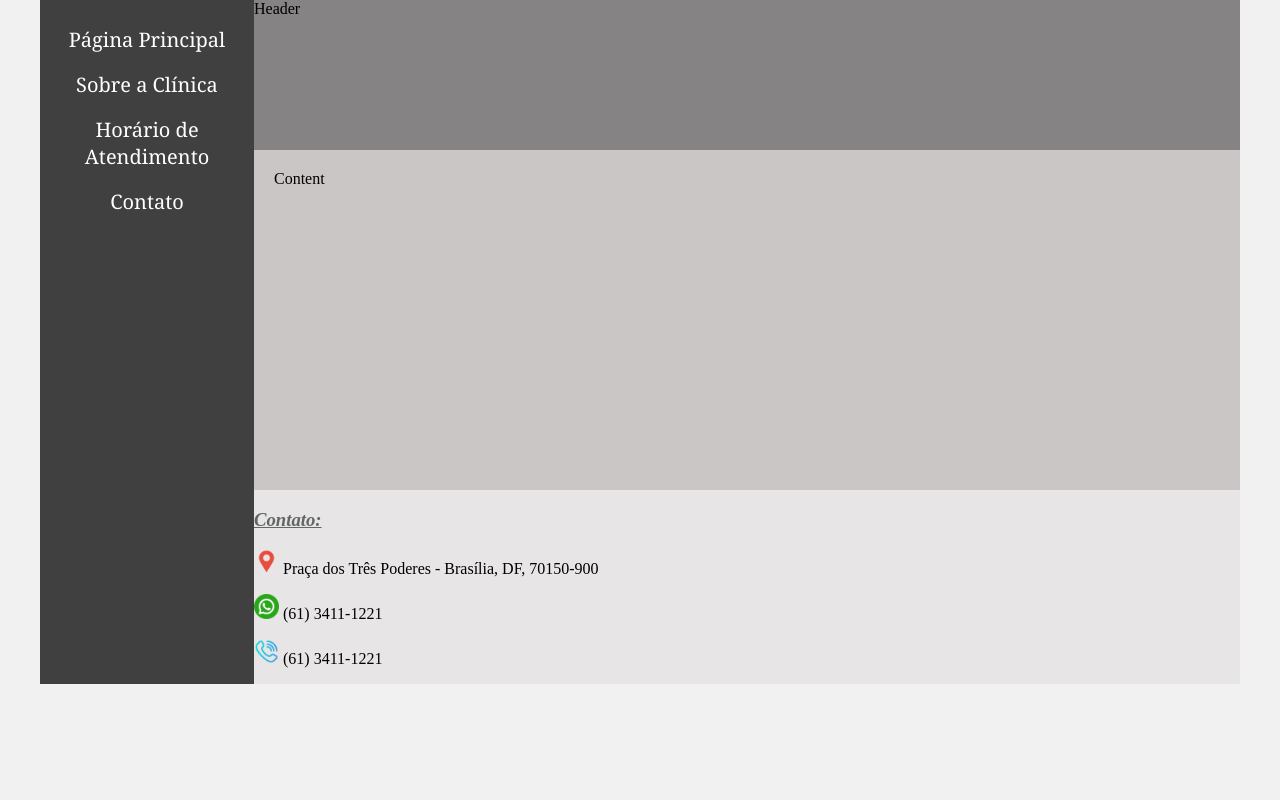
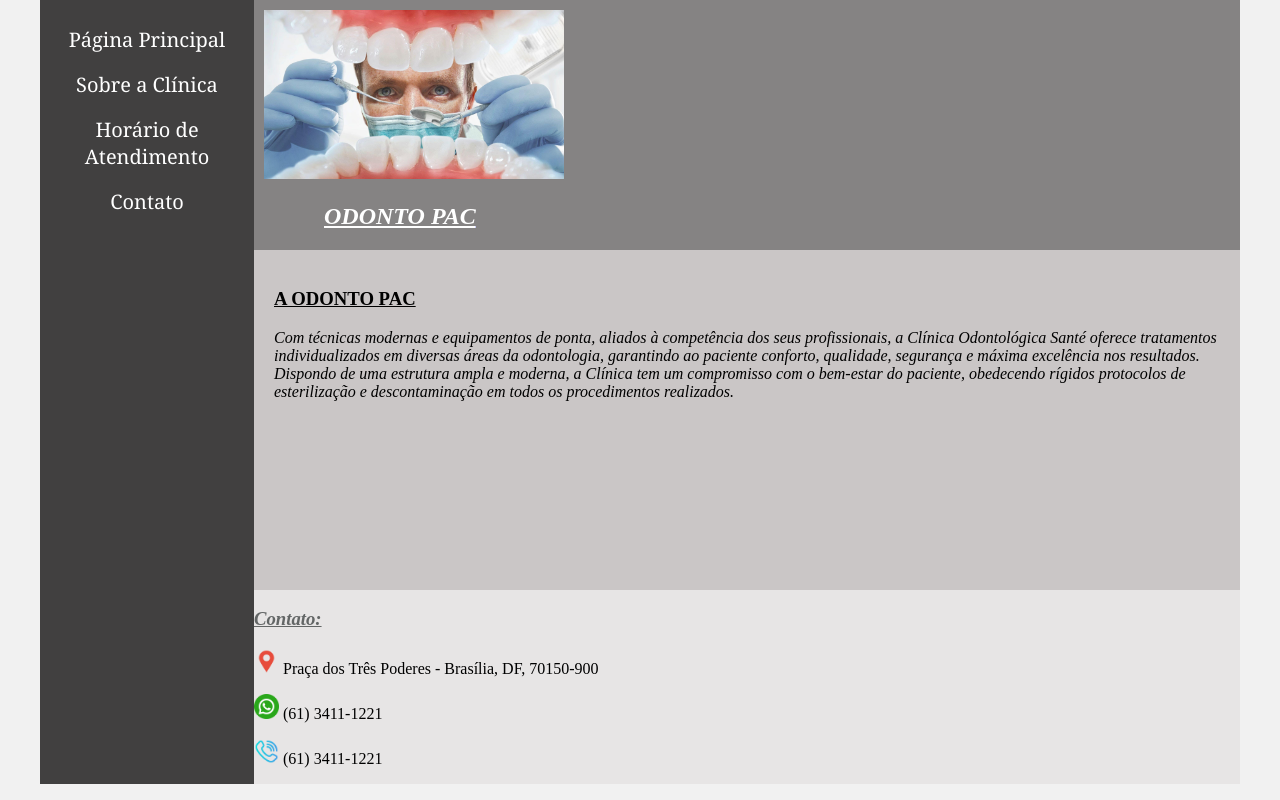
Before and after one commit to brunooliveirabrs/DIO, a plain HTML site: page Carreira/HTML/Modulo 2 -HTML 1 - Conceitos Básicos/Atividade 5 - Desafio de projeto - Criando seu Primeiro Site completo com HTML/Projeto/about.html in a window 1280 px wide. Drawn offline with Linux system fonts and the light colour scheme.

Commit message:
sobre a clinica - about- atualizado

```diff
--- a/Carreira/HTML/Modulo 2 -HTML 1 - Conceitos Básicos/Atividade 5 - Desafio de projeto - Criando seu Primeiro Site completo com HTML/Projeto/about.html
+++ b/Carreira/HTML/Modulo 2 -HTML 1 - Conceitos Básicos/Atividade 5 - Desafio de projeto - Criando seu Primeiro Site completo com HTML/Projeto/about.html
@@ -24,12 +24,16 @@
 
         <div class="main">
             <div class="header">
-                Header
-                <!-- Aqui vai o seu header -->
+            <img src="/Carreira/HTML/Modulo 2 -HTML 1 - Conceitos Básicos/Atividade 5 - Desafio de projeto - Criando seu Primeiro Site completo com HTML/Projeto/img/historia.jpg" alt="Imagem de uma dentista vista de uma boca aberta" width="300px" style="padding-left: 10px; padding-top: 10px;">
+            <a href="/Carreira/HTML/Modulo 2 -HTML 1 - Conceitos Básicos/Atividade 5 - Desafio de projeto - Criando seu Primeiro Site completo com HTML/Projeto/index.html"><h2 style="color:white; padding-left: 70px;"><i><u>ODONTO PAC</u></i></h2></a>
+            <!-- Aqui vai o seu header -->
             </div>
 
             <div class="content">
-                Content
+                <h3><U><b>A ODONTO PAC</b></U></h3>
+
+            <p><i>Com técnicas modernas e equipamentos de ponta, aliados à competência dos seus profissionais, a Clínica Odontológica Santé oferece tratamentos individualizados em diversas áreas da odontologia, garantindo ao paciente conforto, qualidade, segurança e máxima excelência nos resultados.
+                  Dispondo de uma estrutura ampla e moderna, a Clínica tem um compromisso com o bem-estar do paciente, obedecendo rígidos protocolos de esterilização e descontaminação em todos os procedimentos realizados.</i></p>
                 <!-- Aqui vai o seu conteúdo -->
             </div>
 
```
Also changed, not shown: Carreira/HTML/Modulo 2 -HTML 1 - Conceitos Básicos/Atividade 5 - Desafio de projeto - Criando seu Primeiro Site completo com HTML/Projeto/index.html (+1 -1 lines), Carreira/HTML/Modulo 2 -HTML 1 - Conceitos Básicos/Atividade 5 - Desafio de projeto - Criando seu Primeiro Site completo com HTML/Projeto/img/historia.jpg (added), Carreira/HTML/Modulo 2 -HTML 1 - Conceitos Básicos/Atividade 5 - Desafio de projeto - Criando seu Primeiro Site completo com HTML/Projeto/img/horario-de-atendimento.jpg (added).
